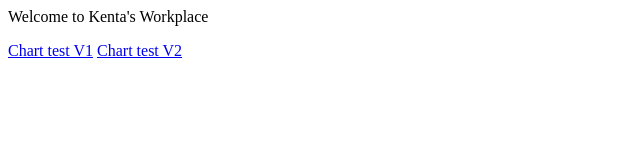
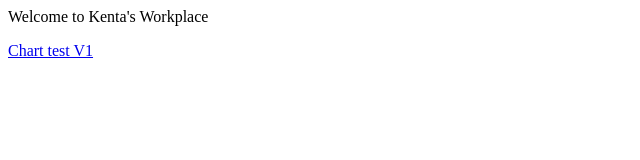
Before and after one commit to KentaNakayama/testjs, a plain HTML site: page index.html in a window 1280 px wide. Shown: the whole page, without its empty margins (0-640 px from the left). Drawn offline with Linux system fonts and the light colour scheme.

Commit message:
Update index.html

```diff
--- a/index.html
+++ b/index.html
@@ -4,6 +4,5 @@
     </head>
     <body>
         <a href="./chartv1.html">Chart test V1</a>
-        <a href="./chartv2.html">Chart test V2</a>
     </body>
 </html>
```
